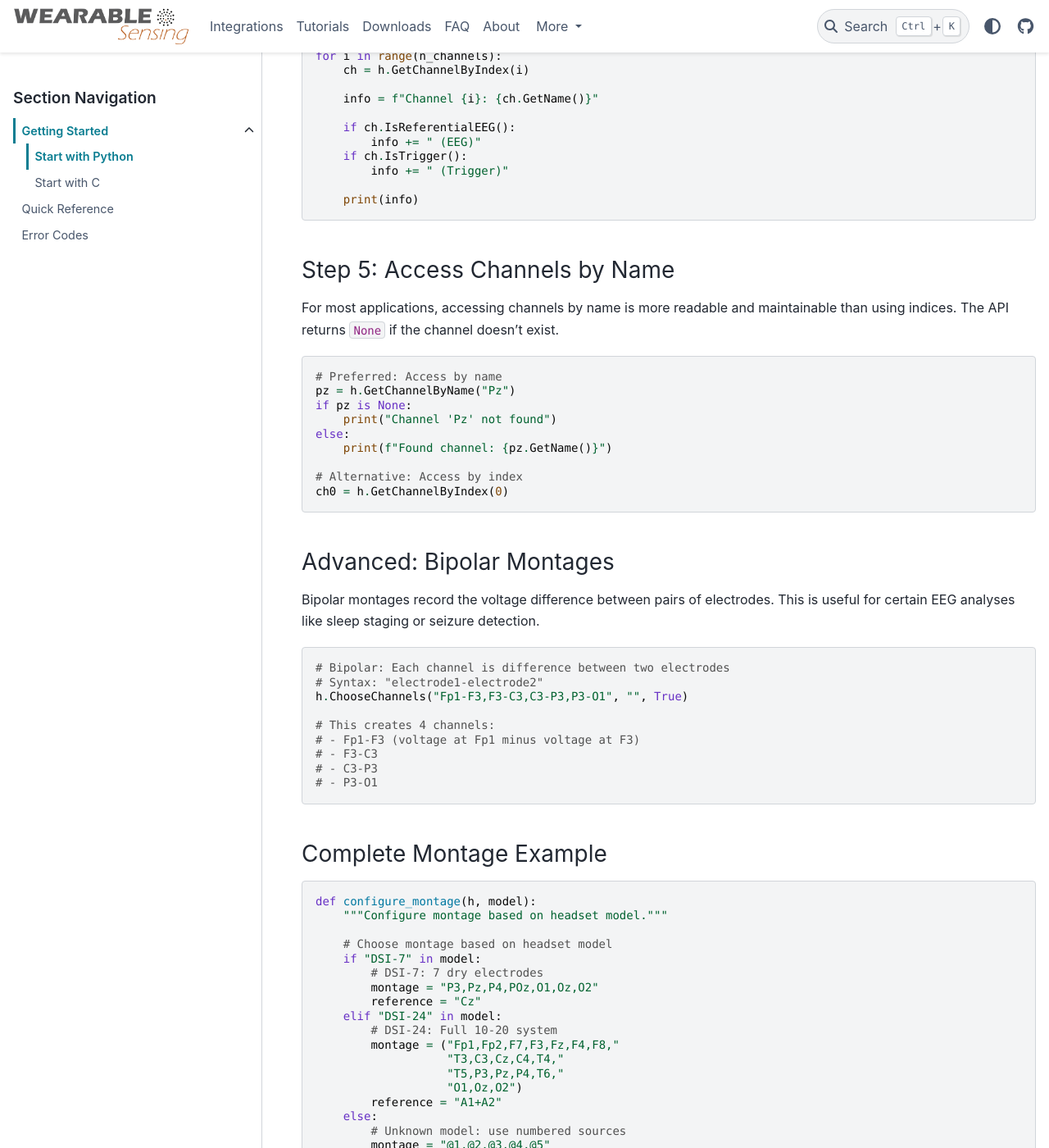
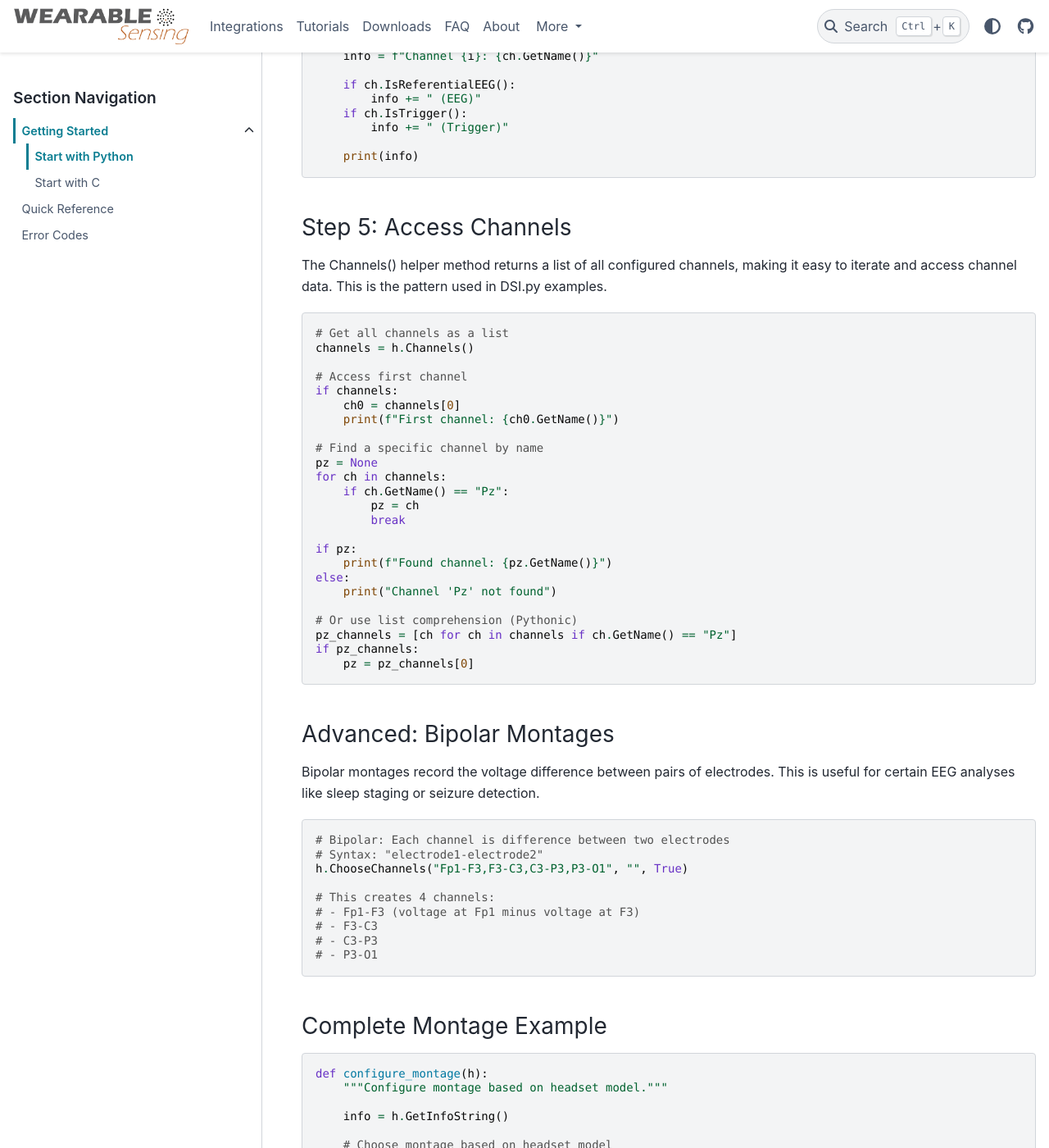
Before and after one commit to WearableSensing/wiki, a Sphinx documentation site: the page built from docs/api/getting_started/start_python.md, in a window 1280 px wide and 1400 px high, scrolled down 6799 px. Shown: the whole window at 82% size. Built offline with Sphinx 7.4.7 and the PyData theme 0.15.4, drawn with Linux system fonts in a browser that asks for light colours; some of the changed text lies outside the part shown.

Commit message:
update the examples to more closely match the demo instead of dsi.h

````diff
--- a/docs/api/getting_started/start_python.md
+++ b/docs/api/getting_started/start_python.md
@@ -53,16 +53,15 @@ h.ChooseChannels("P3,Pz,P4", "A1+A2", True)
 # Start acquisition
 h.StartDataAcquisition()
 
-# Collect data
-ch = h.GetChannelByName("Pz")
-
+# Collect data using Channels() helper
 for i in range(10):
     h.Idle(0.1)  # Process for 100ms
 
-    # Read buffered samples
-    if ch.GetNumberOfBufferedSamples() > 0:
-        value = ch.ReadBuffered()
-        print(f"Sample {i}: Pz = {value:.2f} µV")
+    # Read buffered samples from first channel
+    channels = h.Channels()
+    if channels and channels[0].GetNumberOfBufferedSamples() > 0:
+        value = channels[0].ReadBuffered()
+        print(f"Sample {i}: {channels[0].GetName()} = {value:.2f} µV")
 
 # Cleanup
 h.StopDataAcquisition()
@@ -159,9 +158,7 @@ if not h.IsConnected():
     exit(1)
 
 # Get device information
-print(f"Connected to: {h.GetHardwareModel()}")
-print(f"Firmware: {h.GetFirmwareRevision()}")
-print(f"Serial: {h.GetSerialNumber()}")
+print(h.GetInfoString())
 ```
 
 ### Step 5: Error Handling
@@ -196,7 +193,7 @@ def connect_to_headset(port=None):
         h.Connect(port)  # None uses DSISerialPort env variable
 
         # Get device info
-        print(f"Connected to {h.GetHardwareModel()} (SN: {h.GetSerialNumber()})")
+        print(h.GetInfoString())
 
         return h
     except Exception as e:
@@ -298,20 +295,35 @@ for i in range(n_channels):
     print(info)
 ```
 
-### Step 5: Access Channels by Name
+### Step 5: Access Channels
 
-For most applications, accessing channels by name is more readable and maintainable than using indices. The API returns `None` if the channel doesn't exist.
+The Channels() helper method returns a list of all configured channels, making it easy to iterate and access channel data. This is the pattern used in DSI.py examples.
 
 ```python
-# Preferred: Access by name
-pz = h.GetChannelByName("Pz")
-if pz is None:
+# Get all channels as a list
+channels = h.Channels()
+
+# Access first channel
+if channels:
+    ch0 = channels[0]
+    print(f"First channel: {ch0.GetName()}")
+
+# Find a specific channel by name
+pz = None
+for ch in channels:
+    if ch.GetName() == "Pz":
+        pz = ch
+        break
+
+if pz:
+    print(f"Found channel: {pz.GetName()}")
+else:
     print("Channel 'Pz' not found")
-else:
-    print(f"Found channel: {pz.GetName()}")
 
-# Alternative: Access by index
-ch0 = h.GetChannelByIndex(0)
+# Or use list comprehension (Pythonic)
+pz_channels = [ch for ch in channels if ch.GetName() == "Pz"]
+if pz_channels:
+    pz = pz_channels[0]
 ```
 
 ### Advanced: Bipolar Montages
@@ -333,15 +345,17 @@ h.ChooseChannels("Fp1-F3,F3-C3,C3-P3,P3-O1", "", True)
 ### Complete Montage Example
 
 ```python
-def configure_montage(h, model):
+def configure_montage(h):
     """Configure montage based on headset model."""
 
+    info = h.GetInfoString()
+
     # Choose montage based on headset model
-    if "DSI-7" in model:
+    if "DSI-7" in info:
         # DSI-7: 7 dry electrodes
         montage = "P3,Pz,P4,POz,O1,Oz,O2"
         reference = "Cz"
-    elif "DSI-24" in model:
+    elif "DSI-24" in info:
         # DSI-24: Full 10-20 system
         montage = ("Fp1,Fp2,F7,F3,Fz,F4,F8,"
                    "T3,C3,Cz,C4,T4,"
@@ -365,8 +379,7 @@ def configure_montage(h, model):
         return False
 
 # Usage
-model = h.GetHardwareModel()
-if not configure_montage(h, model):
+if not configure_montage(h):
     exit(1)
 ```
 
@@ -387,12 +400,12 @@ if h.GetFeatureAvailability("SampleRate"):
 else:
     print("Using default sampling rate (feature not unlocked)")
 
-model = h.GetHardwareModel()
+info = h.GetInfoString()
 
-if "DSI-7" in model:
+if "DSI-7" in info:
     # DSI-7 default is 300 Hz
     h.ConfigureADC(300, 0)
-elif "DSI-24" in model:
+elif "DSI-24" in info:
     # DSI-24 default is 300 Hz, can configure higher if unlocked
     h.ConfigureADC(300, 0)
 
@@ -603,7 +616,13 @@ def sample_callback(headset_ptr, packet_time, user_data):
     h = Headset(headset_ptr)
 
     # Get channel data using ReadBuffered() like DSI.py examples
-    pz = h.GetChannelByName("Pz")
+    channels = h.Channels()
+    pz = None
+    for ch in channels:
+        if ch.GetName() == "Pz":
+            pz = ch
+            break
+
     if pz:
         value = pz.ReadBuffered()
 
@@ -619,8 +638,7 @@ def main():
     if h is None:
         exit(1)
 
-    model = h.GetHardwareModel()
-    if not configure_montage(h, model):
+    if not configure_montage(h):
         exit(1)
 
     # Set callback and start
@@ -682,7 +700,7 @@ def save_to_csv(h, filename, duration):
 
         h.StartDataAcquisition()
 
-        start_time = h.SecondsSinceConnection()
+        sample_number = 0
 
         for block in range(num_blocks):
             h.Idle(samples_per_block / fs)  # Process one block duration
````
Also changed, not shown: other parts of docs/api/getting_started/start_python.md (+5 -5 lines), docs/api/getting_started/start_c.md (+10 -17 lines).
